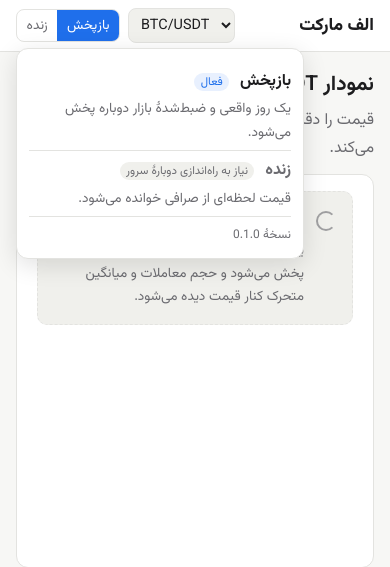
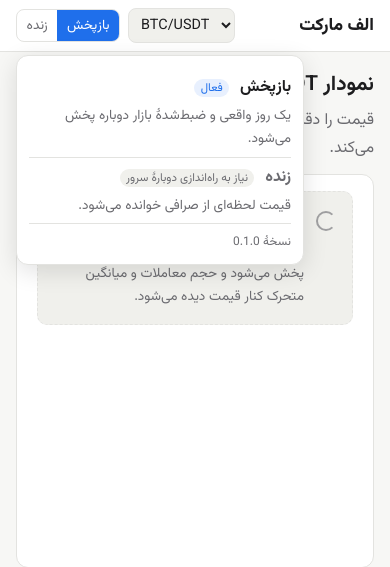
Before and after one commit to RootedMani/Alef-Market, a FastAPI app: page /chart in a window 390 px wide, after a click that opens the changed part. Shown: the top 567 px of the page. Run offline with FastAPI, Linux system fonts and the light colour scheme; parts of the project's set-up code (start-up, migrations or seed data) failed here and were passed over.

Commit message:
web shell: let the header wrap on phones and anchor the mode panel to it
With the sample-data badge the 380px header was wider than the screen, and the opened
mode panel could overflow to the right.

Co-Authored-By: Claude Opus 5.5 <noreply@anthropic.com>

```diff
--- a/app/web/static/css/app.css
+++ b/app/web/static/css/app.css
@@ -63,11 +63,13 @@ select, button, input, textarea { font: inherit; color: inherit; }
 
 .topbar {
   display: flex;
+  flex-wrap: wrap; /* the sample-data badge must not push the page wider than a phone */
   align-items: center;
   gap: 0.5rem;
   padding: 0.5rem 1rem;
   background: var(--surface);
   border-bottom: 1px solid var(--border);
+  position: relative; /* the mode panel opens under the header, inside the screen */
 }
 
 .brand {
@@ -100,7 +102,6 @@ select, button, input, textarea { font: inherit; color: inherit; }
 }
 
 /* mode toggle: shows the server's mode; opening it explains the other one needs a restart */
-.mode { position: relative; }
 
 .segmented {
   display: flex;
@@ -119,10 +120,10 @@ select, button, input, textarea { font: inherit; color: inherit; }
 
 .mode-panel {
   position: absolute;
-  inset-inline-end: 0;
-  top: calc(100% + 0.4rem);
+  inset-inline-end: 1rem;
+  top: calc(100% + 0.25rem);
   z-index: 20;
-  width: min(18rem, calc(100vw - 2rem));
+  width: min(18rem, calc(100% - 2rem));
   padding: 0.75rem;
   background: var(--surface);
   border: 1px solid var(--border);
```
